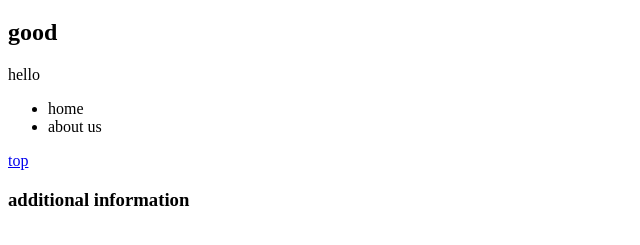
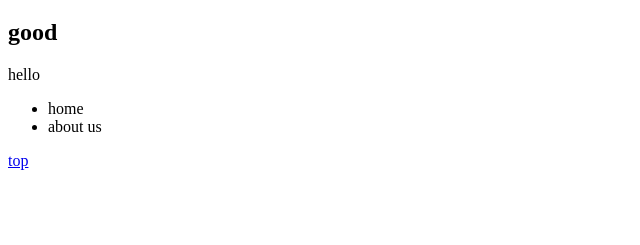
Before and after one commit to Mohammadhossein-Attari/GIT-TEST, a plain HTML site: page index.html in a window 1280 px wide. Shown: the part 87-332 px from the top of the page, without its empty margins (0-640 px from the left). Drawn offline with Linux system fonts and the light colour scheme.

Commit message:
fix (remove last commit)

```diff
--- a/index.html
+++ b/index.html
@@ -15,9 +15,7 @@ sa
     </ul>
    </table>
    <a href="#a">top</a>
-   <div>
-    <h3>additional information</h3>
-   </div>
+
 </body>
 
 </html>
```
